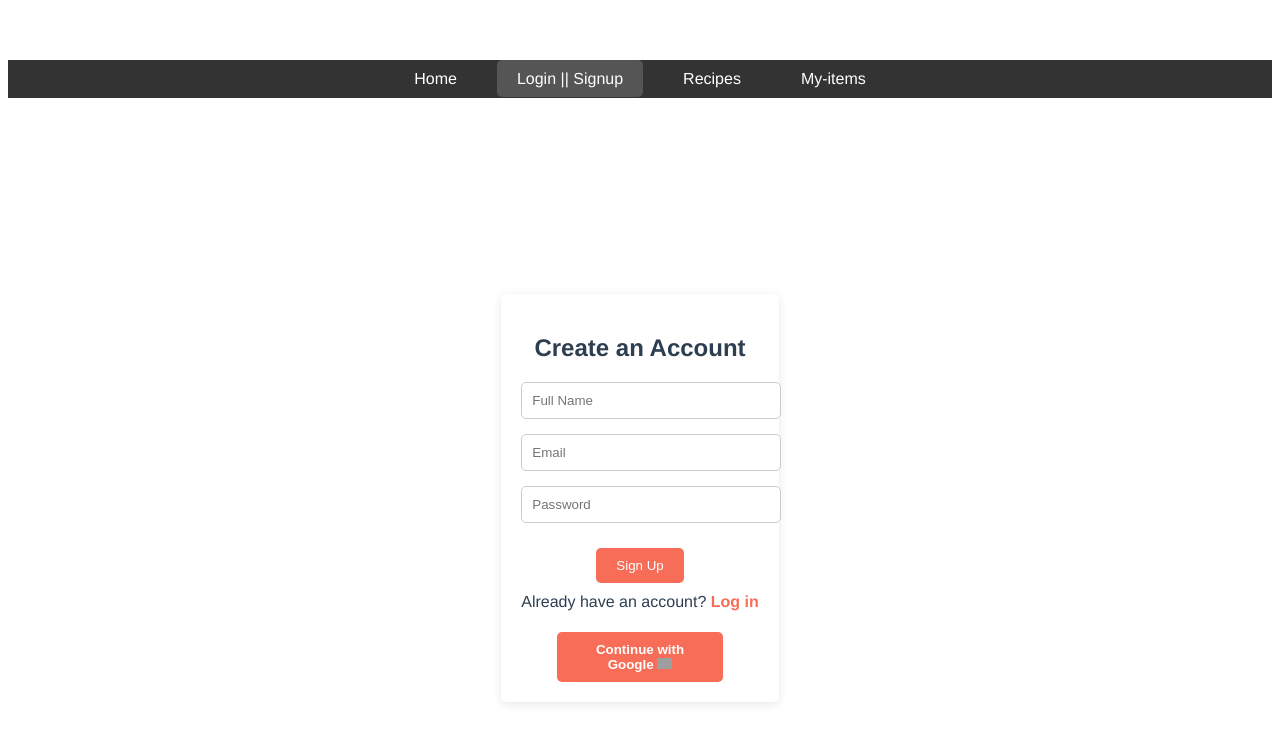
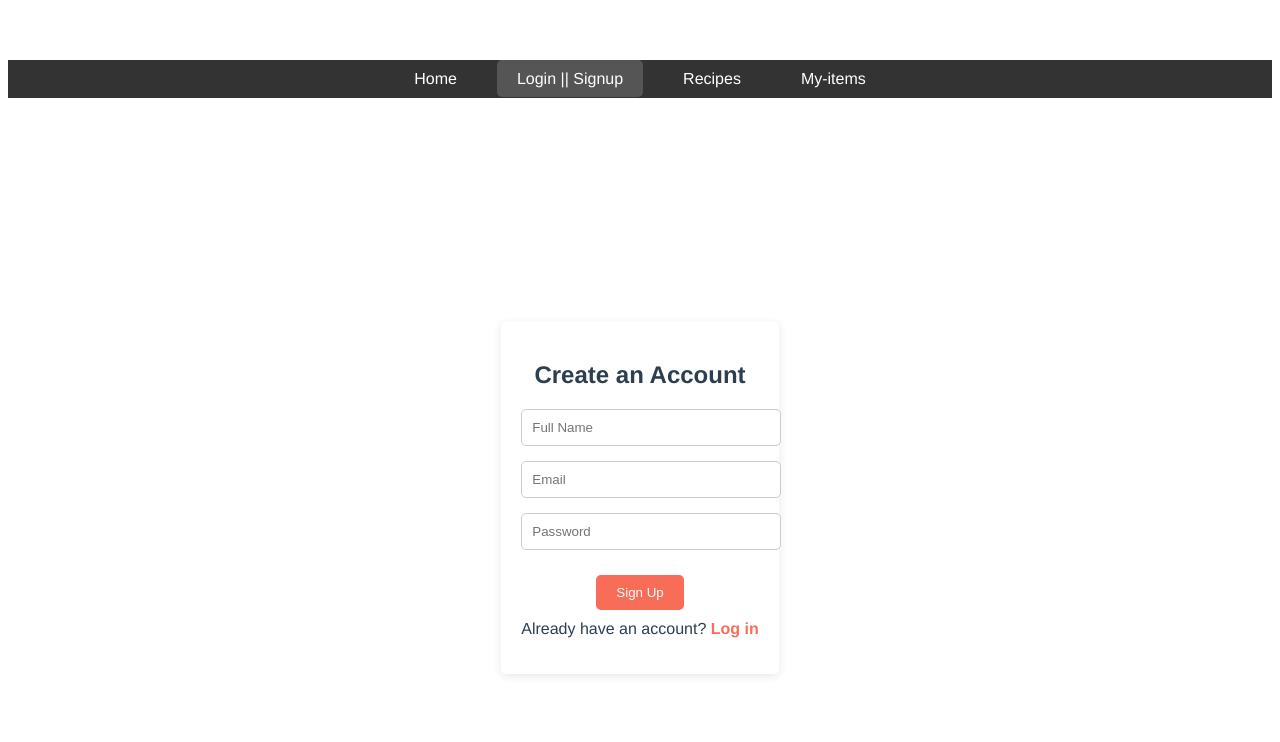
Before and after one commit to Sourabh12321/recipes-application, a Vue app in the folder recipe-app-frontend/: page /login in a window 1280 px wide. Shown: the top 742 px of the page. Built offline with nearby package versions, Linux system fonts and the light colour scheme; grey boxes are pictures that could not be loaded.

Commit message:
project completed

```diff
--- a/recipe-app-frontend/src/components/LoginSignup.vue
+++ b/recipe-app-frontend/src/components/LoginSignup.vue
@@ -58,16 +58,6 @@
           </p>
         </div>
       </form>
-
-      <button id="Oauth">
-        <a href="https://oauth-recipe.onrender.com/auth/google/">
-          Continue with Google
-          <img
-            src="http://pngimg.com/uploads/google/google_PNG19635.png"
-            alt="Google"
-          />
-        </a>
-      </button>
 
     </div>
   </div>
```
